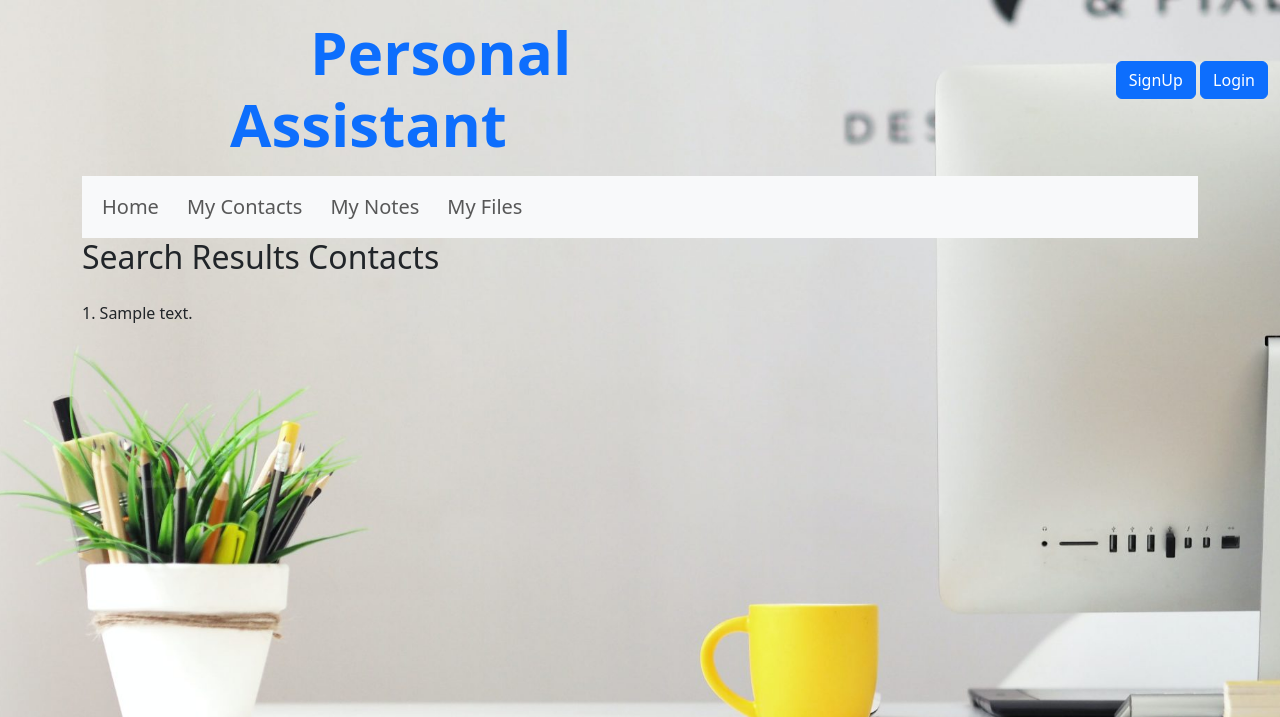
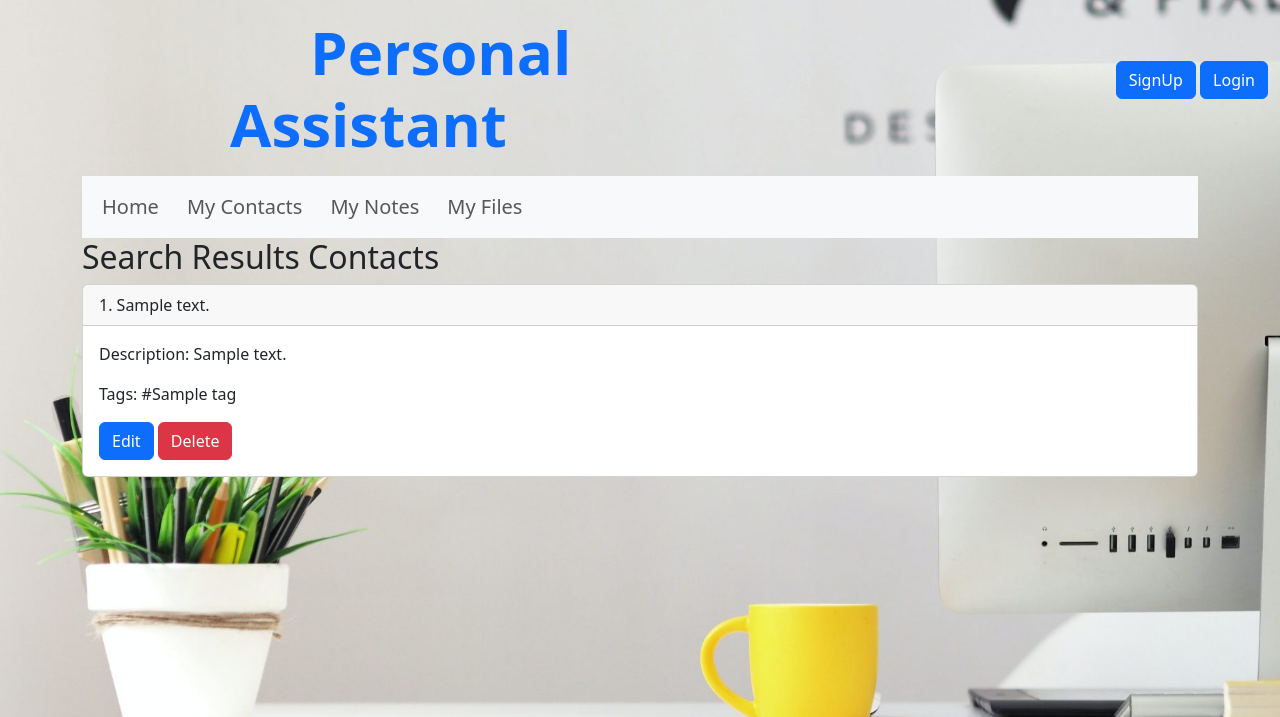
Before and after one commit to AndriKovalchuk/DJANGO-PERSONAL-ASSISTANT, a Django app: page /search_results_notes/ in a window 1280 px wide. Shown: the top 717 px of the page. Run offline with Django 5.2, Linux system fonts and the light colour scheme; tables that the repository leaves empty hold one stand-in row (values such as "Sample post").

Commit message:
Update search_results_notes.html

```diff
--- a/Personal_Assistant_WEB/contacts/templates/contacts/search_results_notes.html
+++ b/Personal_Assistant_WEB/contacts/templates/contacts/search_results_notes.html
@@ -14,10 +14,19 @@
 </div>
 {% endif %}
 {% for note in notes %}
-<div class="note-text" itemscope="" itemtype="http://schema.org/CreativeWork">
-        <span class="text" itemprop="text">
-            {{ forloop.counter }}. {{ note.text }}
-        </span>
+<div class="card mb-3">
+    <div class="card-header">
+        {{ forloop.counter }}. {{ note.text }}
+    </div>
+    <div class="card-body">
+        <p class="card-text">Description: {{ note.description }}</p>
+        <p class="card-text">Tags:
+            {% for tag in note.tags.all %}
+            #{{ tag.name }}{% if not forloop.last %}, {% endif %}
+            {% endfor %}</p>
+        <a href="{% url 'contacts:edit_note' note.id %}" class="btn btn-primary">Edit</a>
+        <a href="{% url 'contacts:delete_note' note.id %}" class="btn btn-danger">Delete</a>
+    </div>
 </div>
 {% endfor %}
 {% endblock %}
```
